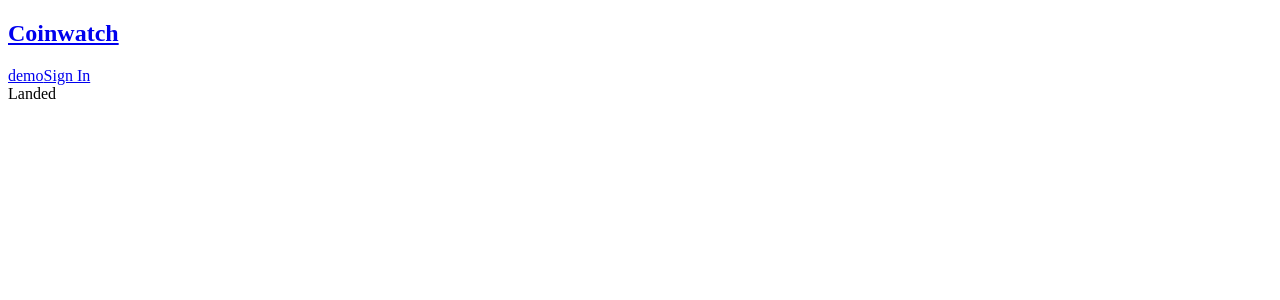
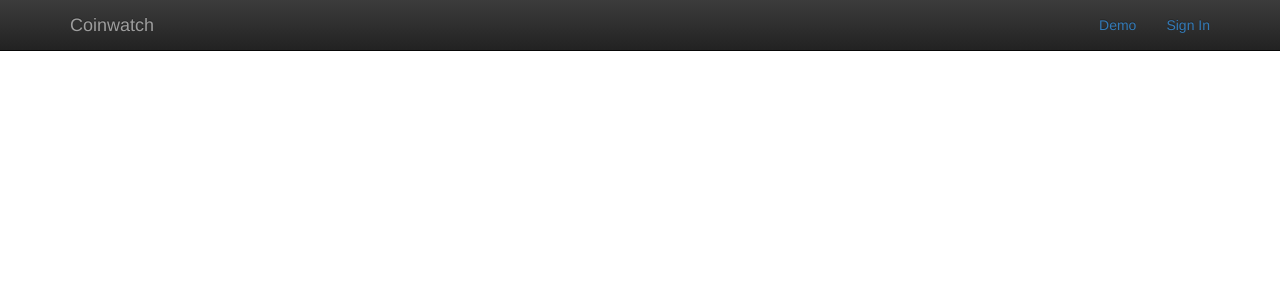
Before and after one commit to pelkeycj/experiments, a React (Create React App) app in the folder front-end/: page / in a window 1280 px wide. Shown: the top 300 px of the page. Built offline with nearby package versions, Linux system fonts and the light colour scheme.

Commit message:
add files for landing and demo pages

```diff
--- a/front-end/package.json
+++ b/front-end/package.json
@@ -3,7 +3,9 @@
   "version": "0.1.0",
   "private": true,
   "dependencies": {
+    "aphrodite": "^1.2.5",
     "react": "^16.0.0",
+    "react-bootstrap": "^0.31.5",
     "react-dom": "^16.0.0",
     "react-router-dom": "^4.2.2",
     "react-scripts": "1.0.14"
--- a/front-end/public/index.html
+++ b/front-end/public/index.html
@@ -19,6 +19,12 @@
       work correctly both with client-side routing and a non-root public URL.
       Learn how to configure a non-root public URL by running `npm run build`.
     -->
+    <!-- Latest compiled and minified CSS -->
+    <link rel="stylesheet" href="https://maxcdn.bootstrapcdn.com/bootstrap/latest/css/bootstrap.min.css">
+
+    <!-- Optional theme -->
+    <link rel="stylesheet" href="https://maxcdn.bootstrapcdn.com/bootstrap/latest/css/bootstrap-theme.min.css">
+
     <title>React App</title>
   </head>
   <body>
--- a/front-end/src/App.js
+++ b/front-end/src/App.js
@@ -1,12 +1,16 @@
 import React, { Component } from 'react';
-import { BrowserRouter, Route } from 'react-router-dom';
+import { BrowserRouter, Route, Switch } from 'react-router-dom';
 import Landing from './containers/Landing';
+import Demo from './containers/Demo';
 
 class App extends Component {
   render() {
     return (
       <BrowserRouter>
-        <Route path="/" component={Landing} />
+        <Switch>
+          <Route exact path="/" component={Landing} />
+          <Route exact path="/demo" component={Demo} />
+        </Switch>
       </BrowserRouter>
     );
   }
--- /dev/null
+++ b/front-end/src/components/Navigation.js
@@ -0,0 +1,43 @@
+/**
+ * Created by connor on 10/30/17.
+ */
+
+import React from 'react';
+import {Link} from 'react-router-dom';
+import { Navbar, Nav, NavItem, MenuItem, NavDropdown } from 'react-bootstrap';
+
+//TODO styles
+class Navigation extends React.Component {
+
+    render() {
+        return (
+            <Navbar inverse collapseOnSelect fixedTop>
+                <Navbar.Header>
+                    <Navbar.Brand>
+                        <Link to="/">
+                            Coinwatch
+                        </Link>
+                    </Navbar.Brand>
+                    <Navbar.Toggle />
+                </Navbar.Header>
+                <Navbar.Collapse>
+
+                    <Nav pullRight>
+                        <NavItem>
+                                <Link to="/demo">
+                                    Demo
+                                </Link>
+                        </NavItem>
+                        <NavItem>
+                            <Link to="/">
+                                Sign In
+                            </Link>
+                        </NavItem>
+                    </Nav>
+                </Navbar.Collapse>
+            </Navbar>
+        );
+    }
+}
+
+export default Navigation;
--- /dev/null
+++ b/front-end/src/containers/Demo.js
@@ -0,0 +1,13 @@
+/**
+ * Created by connor on 10/30/17.
+ */
+
+import React from 'react';
+
+class Demo extends React.Component {
+    render() {
+        return <h1>Demo</h1>
+    }
+}
+
+export default Demo;
--- a/front-end/src/containers/Landing.js
+++ b/front-end/src/containers/Landing.js
@@ -3,7 +3,7 @@
  */
 
 import React from 'react';
-import Navigation from './Navigation';
+import Navigation from '../components/Navigation';
 
 class Landing extends React.Component {
     render() {
--- a/front-end/src/containers/Navigation.js
+++ /dev/null
@@ -1,28 +0,0 @@
-/**
- * Created by connor on 10/30/17.
- */
-
-import React from 'react';
-import {Link} from 'react-router-dom';
-
-
-class Navigation extends React.Component {
-
-    render() {
-        return (
-            <nav>
-                <Link to="/">
-                    <h1>Coinwatch</h1>
-                </Link>
-                <Link to="/demo">
-                    demo
-                </Link>
-                <Link to="/signin">
-                    Sign In
-                </Link>
-            </nav>
-        );
-    }
-}
-
-export default Navigation;
```
Also changed, not shown: 1 other file (tests, documents, lock files or other folders).
